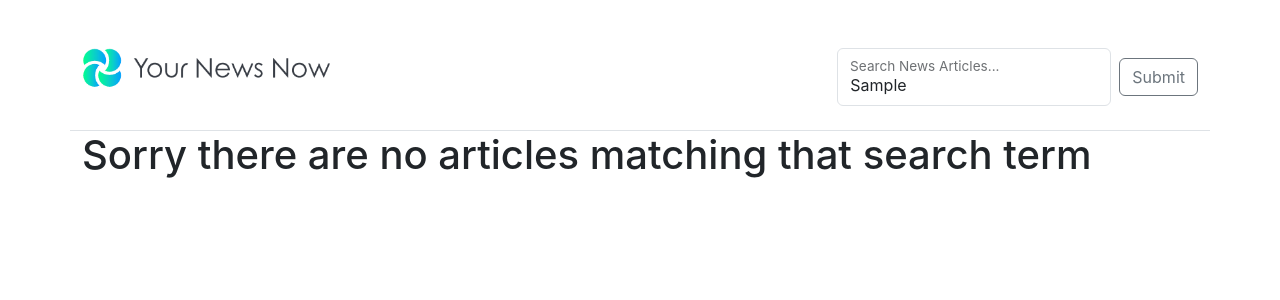
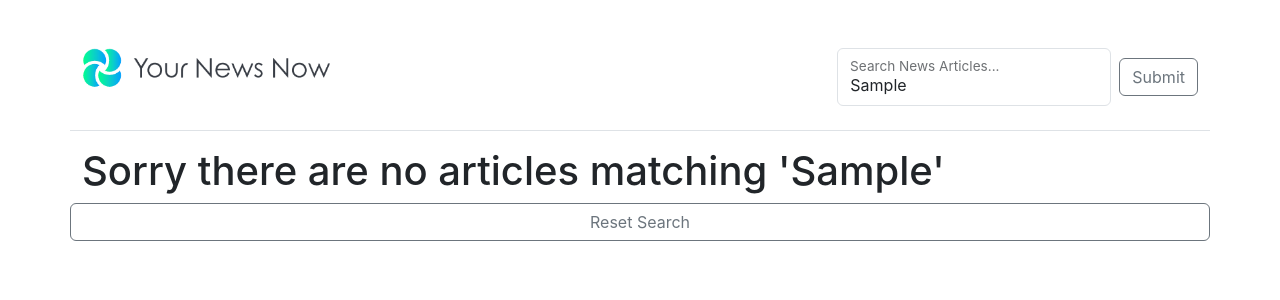
Before and after one commit to espressoGoddess/take-home-challenge, a React (Create React App) app: page /articles/top-headlines in a window 1280 px wide. Both pictures are taken after typing "Sample" into the empty fields and a click on the button "Submit". Shown: the top 300 px of the page. Built offline with nearby package versions, Linux system fonts and the light colour scheme.

Commit message:
Add heading letting the user know what they are viewing

```diff
--- a/src/components/App.js
+++ b/src/components/App.js
@@ -35,11 +35,27 @@ function App() {
 
   const getArticles = (articles) => {
     if (searchTerm === 'top-headlines') {
-      return createArticles(articles)
+      return (
+        <>
+          <h1 className='mt-3'>You are currently viewing the top headlines for the US</h1>
+          {createArticles(articles)}
+        </>
+      );
     } else if (filterArticles(articles).length) {
-      return createArticles(filterArticles(articles))
+      return (
+      <>
+        <h1 className='mt-3'>You are currently viewing articles that match '{searchTerm}'</h1>
+        <Button variant='outline-secondary' onClick={() => setSearchTerm('top-headlines')}>Reset Search</Button>
+        {createArticles(filterArticles(articles))}
+      </>
+      );
     } else {
-      return (<h1>Sorry there are no articles matching that search term</h1>);
+      return (
+      <>
+        <h1 className='mt-3'>Sorry there are no articles matching '{searchTerm}'</h1>
+        <Button variant='outline-secondary' onClick={() => setSearchTerm('top-headlines')}>Reset Search</Button>
+      </>
+      );
     }
   }
 
```
